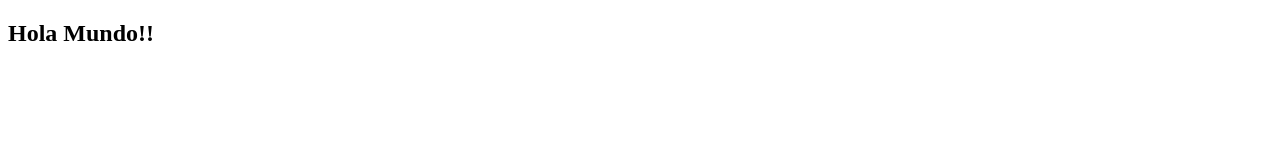
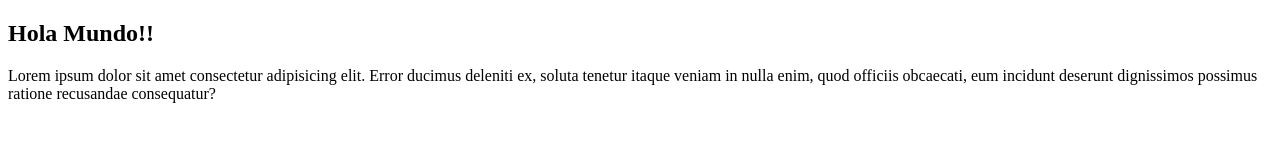
Before and after one commit to Darkspace-45/Practica-Taller, a plain HTML site: page index.html in a window 1280 px wide. Drawn offline with Linux system fonts and the light colour scheme.

Commit message:
añadiendo html

```diff
--- a/index.html
+++ b/index.html
@@ -7,5 +7,8 @@
 </head>
 <body>
     <h2>Hola Mundo!!</h2>
+    <p>
+        Lorem ipsum dolor sit amet consectetur adipisicing elit. Error ducimus deleniti ex, soluta tenetur itaque veniam in nulla enim, quod officiis obcaecati, eum incidunt deserunt dignissimos possimus ratione recusandae consequatur?
+    </p>
 </body>
 </html>
```
